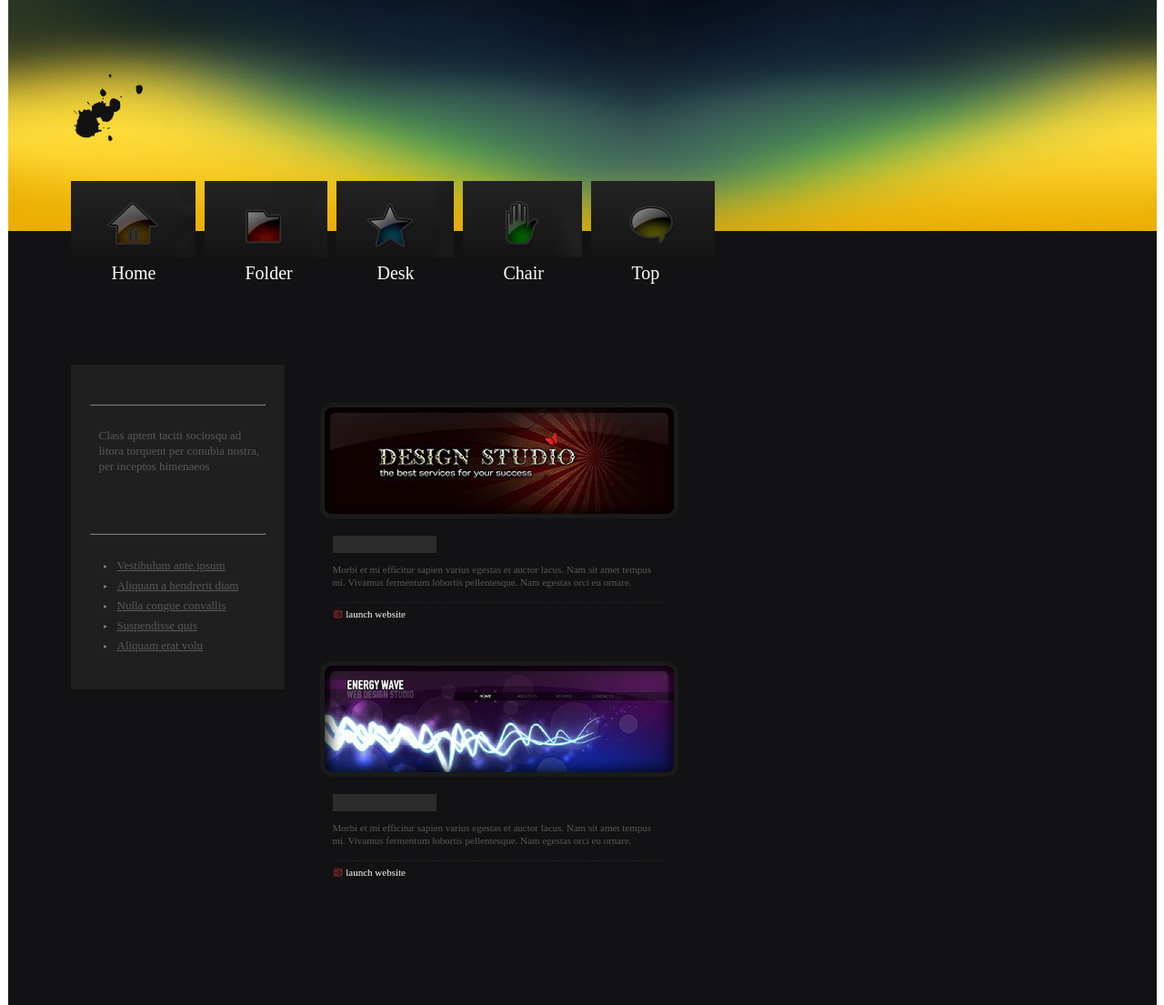
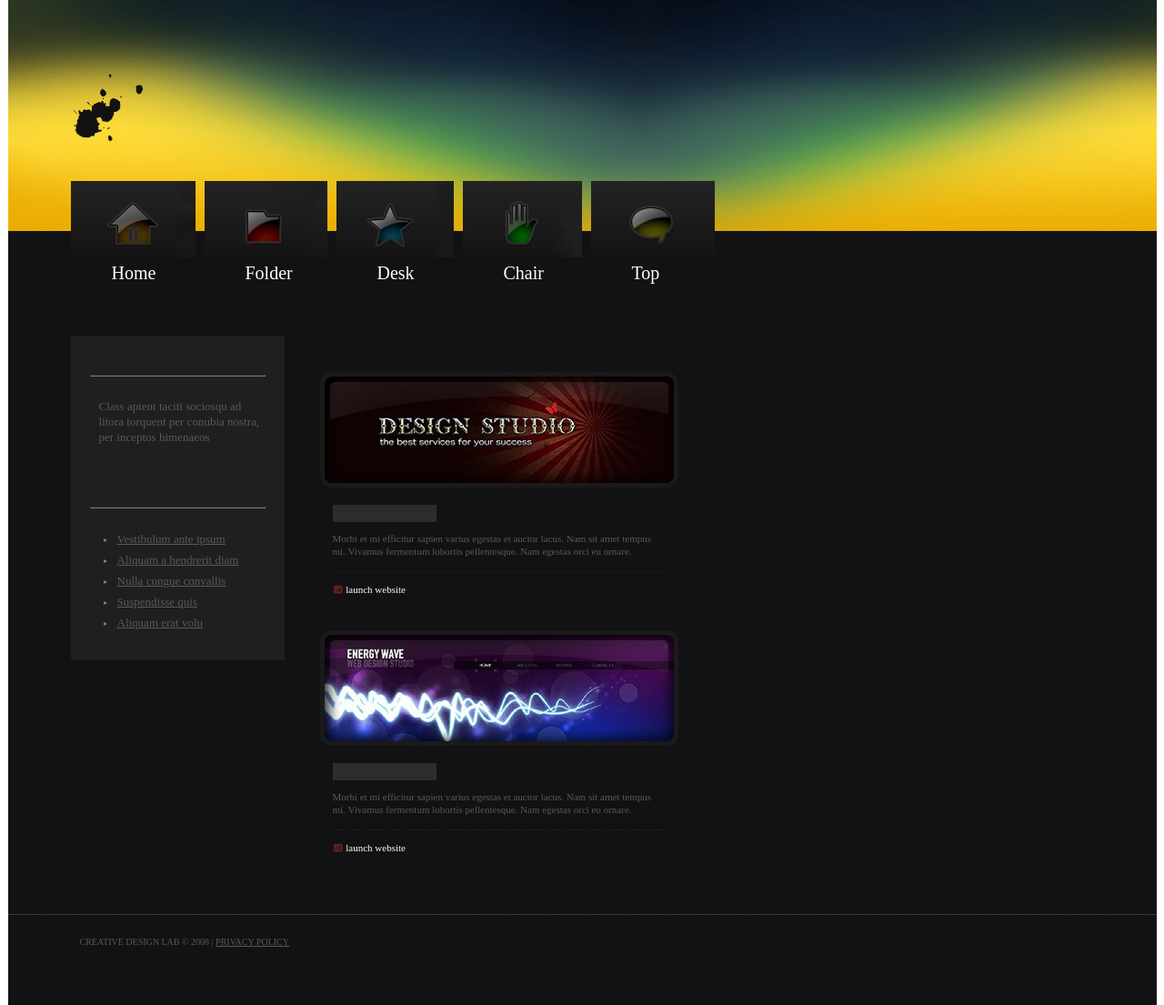
Before and after one commit to QuangThoai/quangthoai.github.io, a PHP site: page /bai3.html in a window 1280 px wide. Shown: the whole page at 91% size. Run offline with PHP 8.4, Linux system fonts and the light colour scheme.

Commit message:
edit bai tap HTML

```diff
--- a/HTML/CSS/bai3.css
+++ b/HTML/CSS/bai3.css
@@ -33,7 +33,7 @@
 }
 .content-left{
   margin-left: 69px;
-  margin-top: 114px;
+  margin-top: -40px;
   background-color: #1f1f1f;
   width: 193px;
   height: 314px;
@@ -48,7 +48,7 @@
   font-size: 13px;
   line-height: 17px;
   color: #595959;
-  padding-bottom: 65px;
+  padding-bottom: 68px;
 }
 hr{
   border-color: #7e7e7e;
@@ -74,17 +74,18 @@ hr{
   color: #595959;
   font-size: 13px;
   padding-left: 15px;
+  line-height: 18px;
 }
 .content-right{
   width: 380px;
   margin-left: 343px;
-  margin-top: 156px;
+  margin-top: 122px;
   font-size: 11px;
 }
 .content-right-topic{
   margin-left: 14px;
   margin-top: 17px;
-  margin-bottom: 46px;
+  margin-bottom: 39px;
 }
 .conten-right-box{
   width: 114px;
@@ -95,7 +96,7 @@ hr{
 .content-right p{
   color: #595959;
   padding-bottom: 15px;
-  margin-bottom: 5px;
+  margin-bottom: 12px;
   border-bottom: 1px dotted #222223;
   line-height: 14px;
 }
@@ -108,3 +109,14 @@ hr{
   position: relative;
   top: 2px;
 }
+.footer{
+  color: #595959;
+  font-size: 10px;
+  margin-top: 67px;
+  padding-top: 24px;
+  padding-left: 79px;
+  border-top: 1px dotted #595959;
+}
+.footer a{
+  color: #595959;
+}
--- a/HTML/bai3.html
+++ b/HTML/bai3.html
@@ -40,6 +40,7 @@
           </a>
         </li>
       </ul>
+      <div>
         <div class="content-left">
           <hr/>
           <p>
@@ -101,5 +102,9 @@
           </div>
          </div>
       </div>
+      <div class="footer">
+        <p>CREATIVE DESIGN LAB &copy; 2008 | <a href="#">PRIVACY POLICY</a></p>
+      </div>
+    </div>
   </body>
 </html>
```
Also changed, not shown: HTML/CSS/bai4.css (+6 -1 lines). Lines whose indentation alone changed are shown as unchanged.
